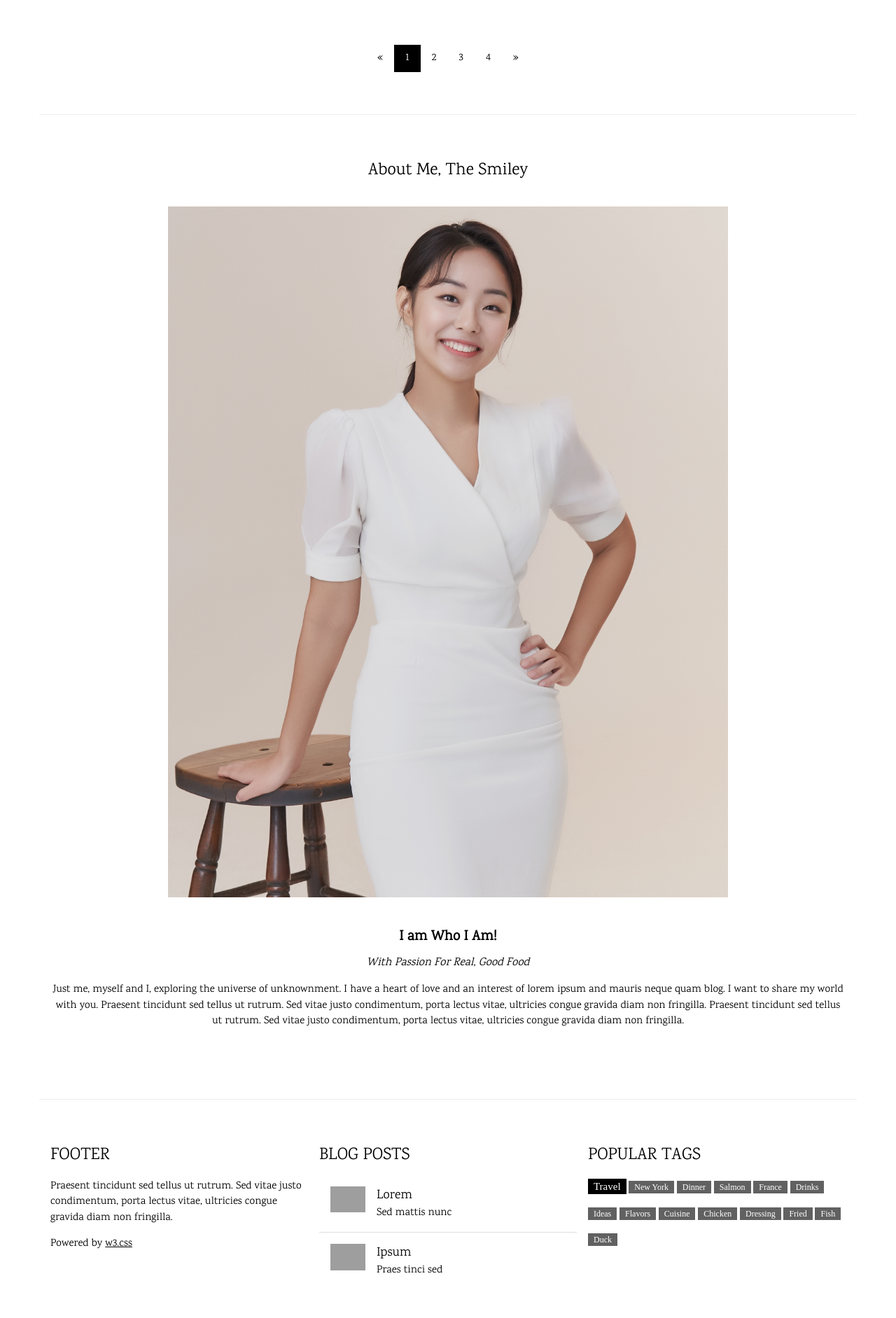
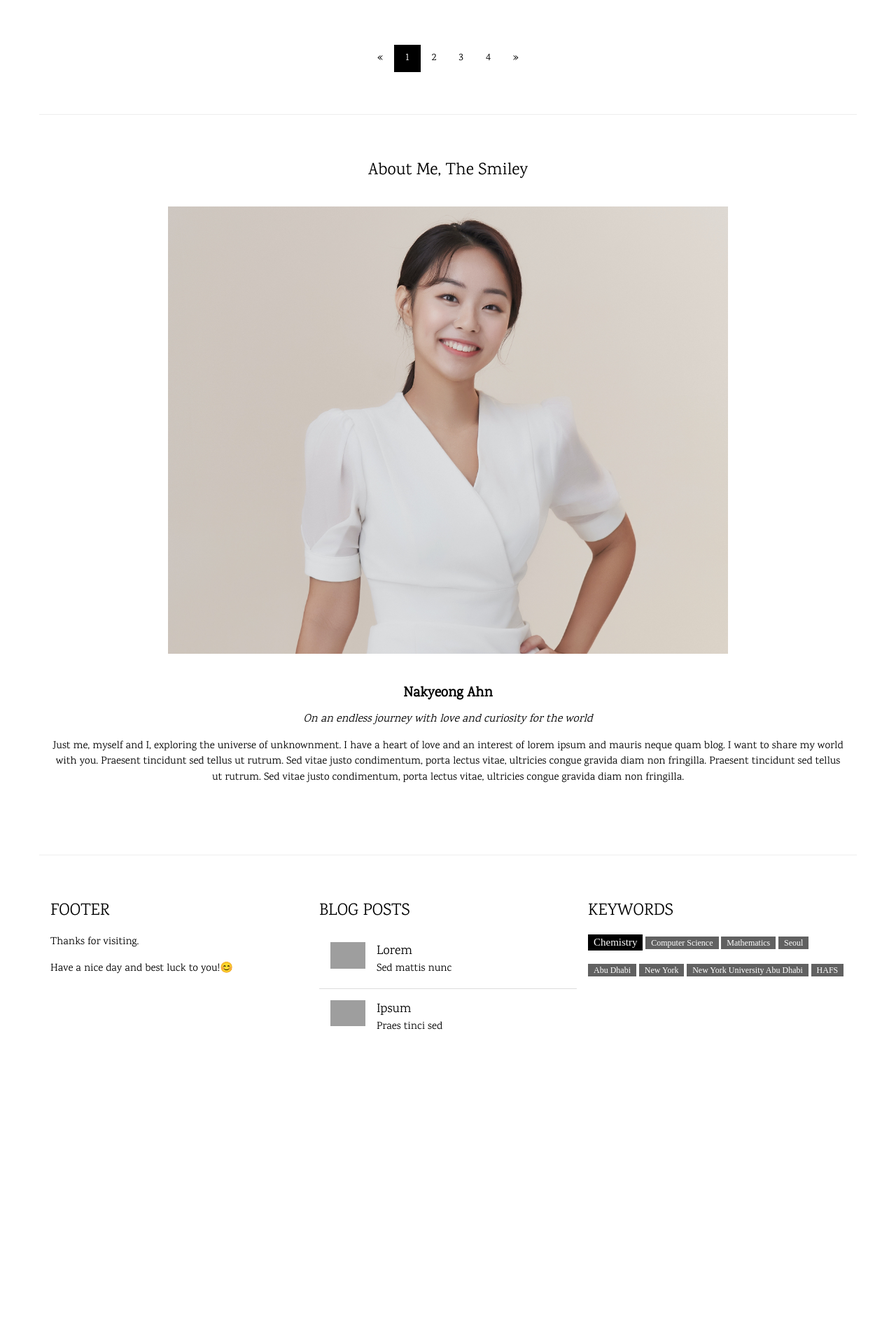
Before and after one commit to nakyeongahn/portfolio, a Django app: page / in a window 1280 px wide. Shown: the part 884-2767 px from the top of the page at 70% size. After the commit the page ends 2355 px from the top, so only its background shows below. Run offline with Django 3.2, Linux system fonts and the light colour scheme; grey boxes are pictures that could not be loaded.

Commit message:
index edit1

```diff
--- a/main/templates/main/index.html
+++ b/main/templates/main/index.html
@@ -101,8 +101,8 @@ body,h1,h2,h3,h4,h5,h6 {font-family: "Karma", sans-serif}
     <h3>About Me, The Smiley</h3><br>
     <img src="/static/profile.jpg" alt="Me" class="w3-image" style="display:block;margin:auto" width="800" height="533">
     <div class="w3-padding-32">
-      <h4><b>I am Who I Am!</b></h4>
-      <h6><i>With Passion For Real, Good Food</i></h6>
+      <h4><b>Nakyeong Ahn</b></h4>
+      <h6><i>On an endless journey with love and curiosity for the world</i></h6>
       <p>Just me, myself and I, exploring the universe of unknownment. I have a heart of love and an interest of lorem ipsum and mauris neque quam blog. I want to share my world with you. Praesent tincidunt sed tellus ut rutrum. Sed vitae justo condimentum, porta lectus vitae, ultricies congue gravida diam non fringilla. Praesent tincidunt sed tellus ut rutrum. Sed vitae justo condimentum, porta lectus vitae, ultricies congue gravida diam non fringilla.</p>
     </div>
   </div>
@@ -112,8 +112,9 @@ body,h1,h2,h3,h4,h5,h6 {font-family: "Karma", sans-serif}
   <footer class="w3-row-padding w3-padding-32">
     <div class="w3-third">
       <h3>FOOTER</h3>
-      <p>Praesent tincidunt sed tellus ut rutrum. Sed vitae justo condimentum, porta lectus vitae, ultricies congue gravida diam non fringilla.</p>
-      <p>Powered by <a href="https://www.w3schools.com/w3css/default.asp" target="_blank">w3.css</a></p>
+      <p>Thanks for visiting.</p>
+      <p>Have a nice day and best luck to you!😊</p>
+<!--      <p>Powered by <a href="https://www.w3schools.com/w3css/default.asp" target="_blank">w3.css</a></p>-->
     </div>
 
     <div class="w3-third">
@@ -133,13 +134,13 @@ body,h1,h2,h3,h4,h5,h6 {font-family: "Karma", sans-serif}
     </div>
 
     <div class="w3-third w3-serif">
-      <h3>POPULAR TAGS</h3>
+      <h3>KEYWORDS</h3>
       <p>
-        <span class="w3-tag w3-black w3-margin-bottom">Travel</span> <span class="w3-tag w3-dark-grey w3-small w3-margin-bottom">New York</span> <span class="w3-tag w3-dark-grey w3-small w3-margin-bottom">Dinner</span>
-        <span class="w3-tag w3-dark-grey w3-small w3-margin-bottom">Salmon</span> <span class="w3-tag w3-dark-grey w3-small w3-margin-bottom">France</span> <span class="w3-tag w3-dark-grey w3-small w3-margin-bottom">Drinks</span>
-        <span class="w3-tag w3-dark-grey w3-small w3-margin-bottom">Ideas</span> <span class="w3-tag w3-dark-grey w3-small w3-margin-bottom">Flavors</span> <span class="w3-tag w3-dark-grey w3-small w3-margin-bottom">Cuisine</span>
-        <span class="w3-tag w3-dark-grey w3-small w3-margin-bottom">Chicken</span> <span class="w3-tag w3-dark-grey w3-small w3-margin-bottom">Dressing</span> <span class="w3-tag w3-dark-grey w3-small w3-margin-bottom">Fried</span>
-        <span class="w3-tag w3-dark-grey w3-small w3-margin-bottom">Fish</span> <span class="w3-tag w3-dark-grey w3-small w3-margin-bottom">Duck</span>
+        <span class="w3-tag w3-black w3-margin-bottom">Chemistry</span> <span class="w3-tag w3-dark-grey w3-small w3-margin-bottom">Computer Science</span> <span class="w3-tag w3-dark-grey w3-small w3-margin-bottom">Mathematics</span>
+        <span class="w3-tag w3-dark-grey w3-small w3-margin-bottom">Seoul</span> <span class="w3-tag w3-dark-grey w3-small w3-margin-bottom">Abu Dhabi</span> <span class="w3-tag w3-dark-grey w3-small w3-margin-bottom">New York</span>
+        <span class="w3-tag w3-dark-grey w3-small w3-margin-bottom">New York University Abu Dhabi</span> <span class="w3-tag w3-dark-grey w3-small w3-margin-bottom">HAFS</span>
+<!--        <span class="w3-tag w3-dark-grey w3-small w3-margin-bottom">Chicken</span> <span class="w3-tag w3-dark-grey w3-small w3-margin-bottom">Dressing</span> <span class="w3-tag w3-dark-grey w3-small w3-margin-bottom">Fried</span>-->
+<!--        <span class="w3-tag w3-dark-grey w3-small w3-margin-bottom">Fish</span> <span class="w3-tag w3-dark-grey w3-small w3-margin-bottom">Duck</span>-->
       </p>
     </div>
   </footer>
```
Also changed, not shown: static/profile.jpg, 1 other file.
